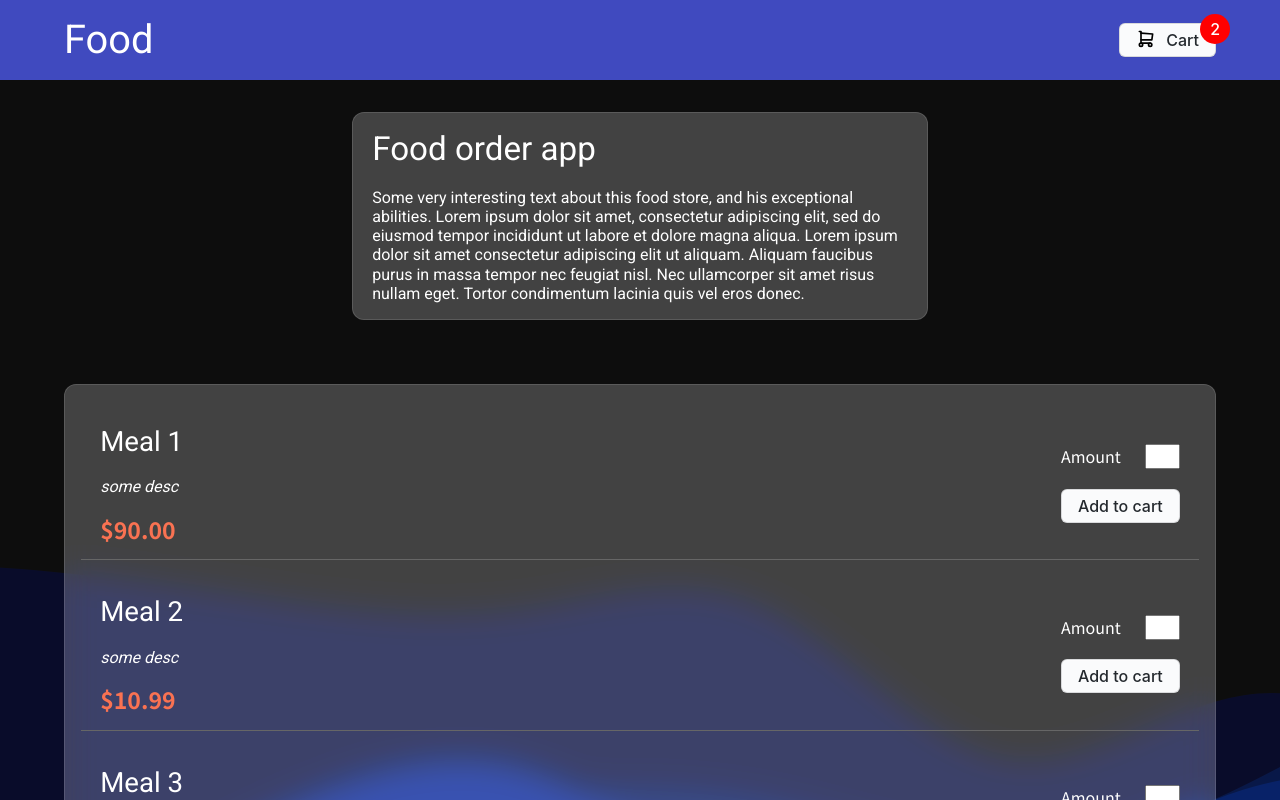
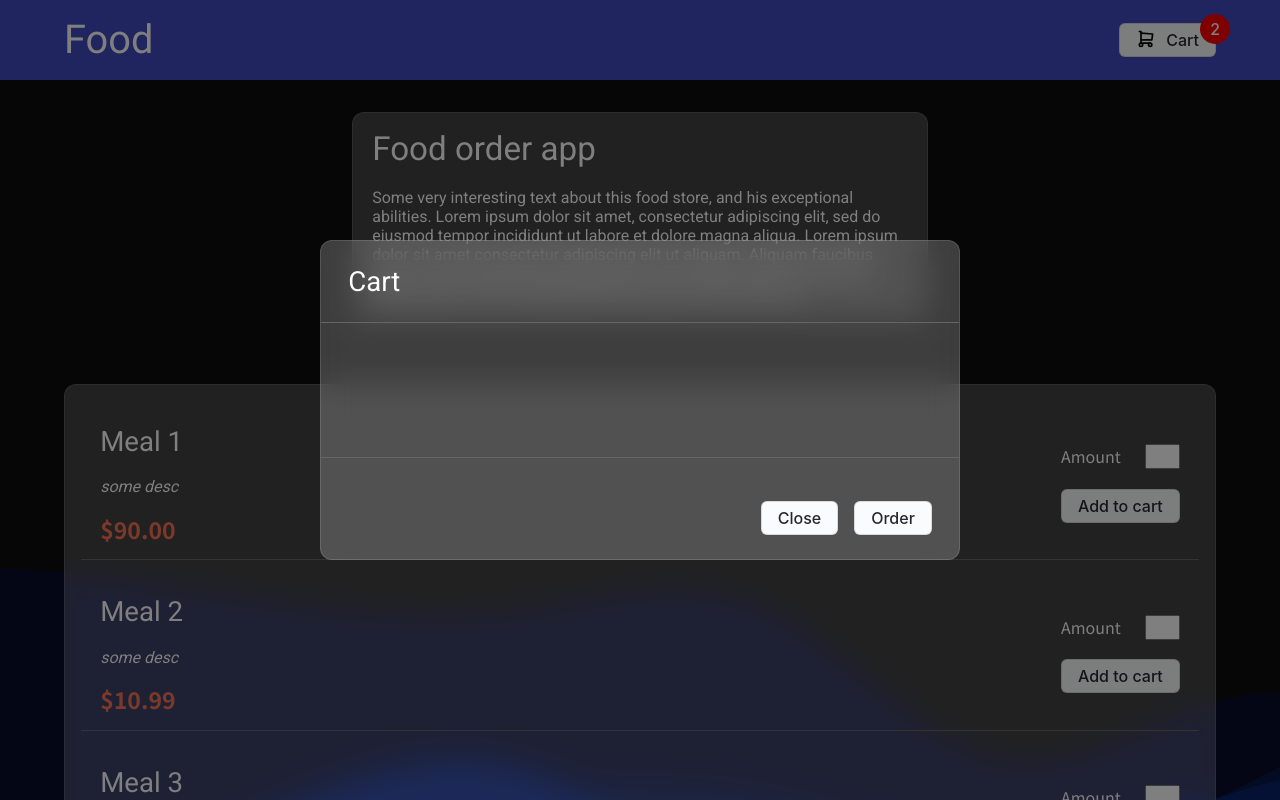
Before and after one commit to n-drobyshevski/orderFood, a React (Create React App) app: page / in a window 1280 px wide. Shown: the top 800 px of the page. Built offline with nearby package versions, Linux system fonts and the light colour scheme.

Commit message:
Add Modal component

```diff
--- a/public/index.html
+++ b/public/index.html
@@ -28,6 +28,8 @@
   </head>
   <body>
     <noscript>You need to enable JavaScript to run this app.</noscript>
+    <div id="backdrop-root"></div>
+    <div id="overlay-root"></div>
     <div id="root"></div>
     <!--
       This HTML file is a template.
--- a/src/App.js
+++ b/src/App.js
@@ -1,7 +1,8 @@
-import React from "react";
+import React, {useState} from "react";
 import Header from "./components/Header/Header";
 import About from "./components/About/About"
 import ItemsList from './components/Items/ItemsList'
+import CartModal from "./components/Cart/CartModal";
 
 function App() {
   const testData = [
@@ -9,9 +10,13 @@ function App() {
     {id:'M2',name: 'Meal 2', description:'some desc', price:'$10.99'},
     {id:'M3',name: 'Meal 3', description:'some desc', price:'$25.55'},
     {id:'M4',name: 'Meal 4', description:'some desc', price:'$54.05'},
-  ]
+  ];
+
+  const [cartOpened, setCartOpened] = useState(true);
+
   return (
   <React.Fragment>
+    { cartOpened && <CartModal />}
     <Header />
     <About />
     <ItemsList items={testData}/>
--- /dev/null
+++ b/src/components/Cart/CartModal.js
@@ -0,0 +1,13 @@
+import './CartModal.module.css';
+
+import Modal from '../UI/Modal/Modal';
+
+const CartModal = () => {
+    return(
+        <Modal title='Cart'>
+
+        </Modal>
+    )
+};
+
+export default CartModal;
--- /dev/null
+++ b/src/components/UI/Modal/Modal.js
@@ -0,0 +1,39 @@
+import styles from './Modal.module.css';
+
+import Button from '../Button/Button';
+
+import React from 'react';
+import ReactDOM from 'react-dom';
+import Card from '../Card/Card';
+
+const Backdrop = () => {
+    return (<div className={styles.backdrop}></div>)
+};
+
+const Modal = (props) => {
+    return (
+        <React.Fragment>
+
+            {ReactDOM.createPortal(<Backdrop />, document.getElementById('backdrop-root'))}
+            {ReactDOM.createPortal(
+                <Card className={styles.modal}>
+                    <header>
+                        <h3>
+                            {props.title}
+                        </h3>
+                    </header>
+                    <main>
+                        {props.children}
+                    </main>
+                    <footer>
+                        <Button>Order</Button>
+                        <Button>Close</Button>
+                    </footer>
+                </Card>,
+                document.getElementById('overlay-root'))}
+
+        </React.Fragment>
+    )
+};
+
+export default Modal;
--- /dev/null
+++ b/src/components/UI/Modal/Modal.module.css
@@ -0,0 +1,40 @@
+.backdrop {
+  z-index: 1;
+  background-color: rgba(0, 0, 0, 0.5);
+  margin: 0;
+  position: fixed;
+  width: 100%;
+  height: 100%;
+  left: 0;
+  top: 0;
+}
+
+.modal {
+  position: fixed;
+  width: 50vw;
+  height: 40vh;
+  margin: 30vh 25vw;
+  z-index: 2;
+  display: flex;
+  flex-direction: column;
+}
+
+.modal header {
+  padding: 1.5rem 1.7rem;
+  border-bottom: 1px solid #666;
+
+}
+
+.modal main {
+  padding: 1.5rem 1.7rem;
+  flex-grow: 1;
+  border-bottom: 1px solid #666;
+}
+
+.modal footer {
+  display: flex;
+  flex-direction: row-reverse;
+  padding: 1.5rem 1.7rem;
+  gap: 1rem;
+
+}
--- a/src/index.css
+++ b/src/index.css
@@ -52,8 +52,6 @@ body {
   background-image: url('../public/layered-waves.svg');
   background-size: cover;
   background-position: bottom center, 50%, 50%;
-
-
 }
 
 #root {
@@ -62,3 +60,7 @@ body {
   flex-direction: column;
 
 }
+
+#overlay-root, #backdrop-root{
+  margin:0;
+}
```
Also changed, not shown: src/components/Cart/CartItem.js (added, +14 -0 lines), src/components/Cart/CartList.js (added, +25 -0 lines), src/components/Cart/CartItem.module.css (added), src/components/Cart/CartList.module.css (added), src/components/Cart/CartModal.module.css (added).
